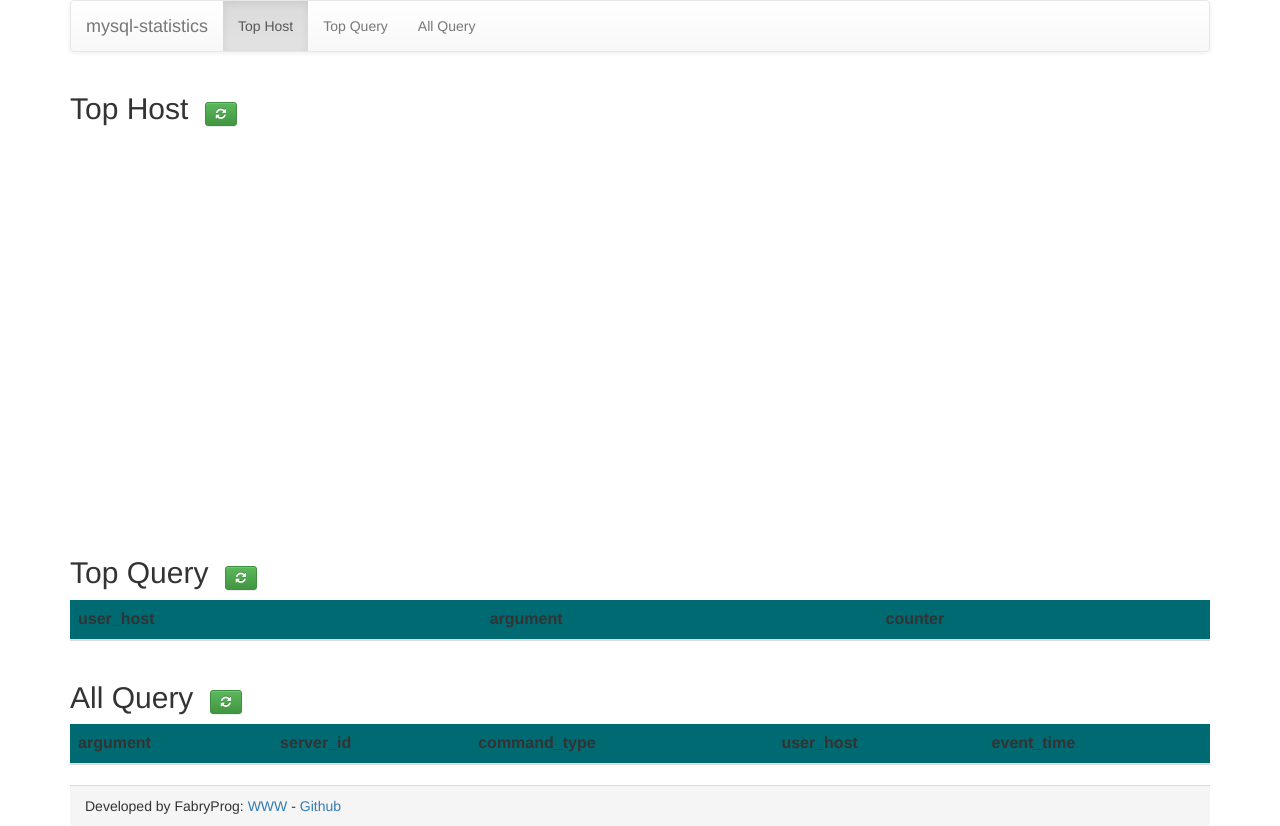
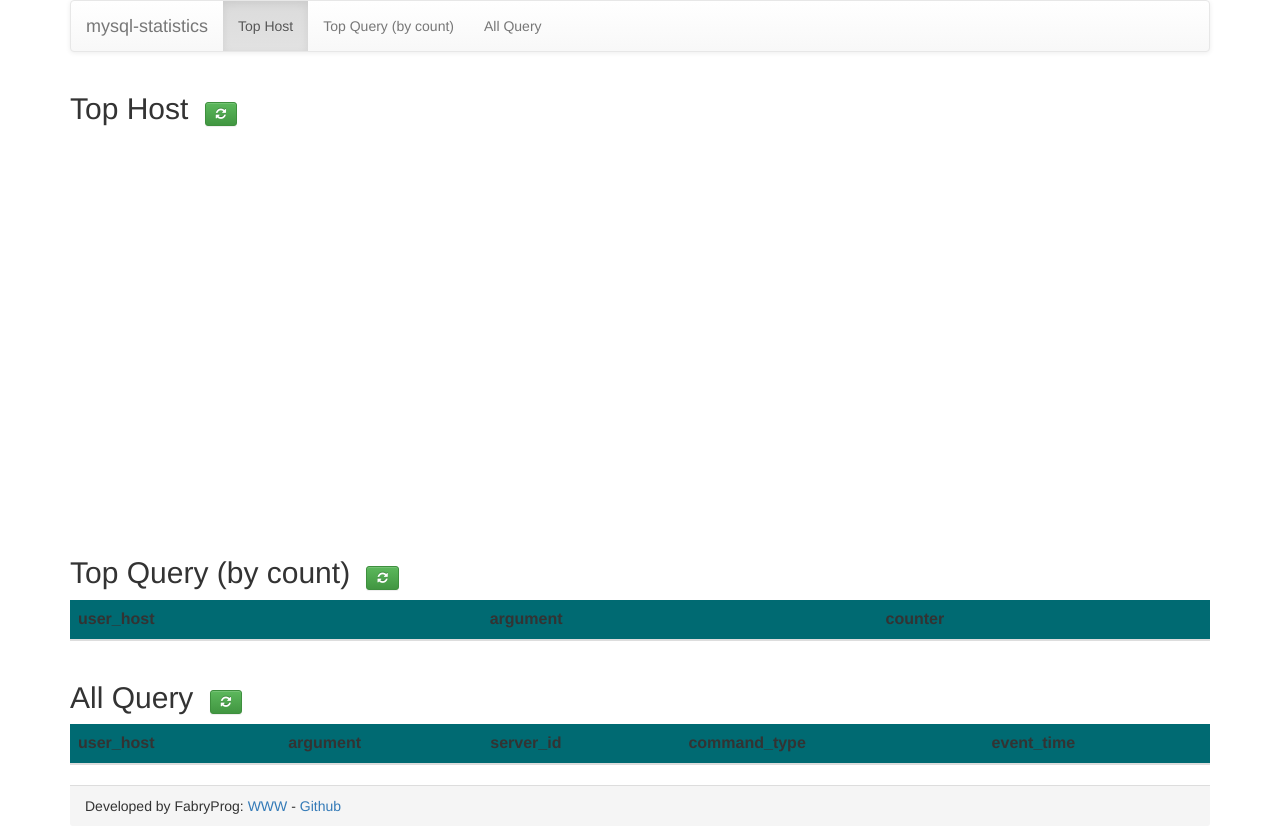
Before and after one commit to Fabryprog/mysql-statistics, a plain HTML site: page dist/web/index.html in a window 1280 px wide. Drawn offline with Linux system fonts and the light colour scheme; no server answers.

Commit message:
minor fix

```diff
--- a/dist/web/index.html
+++ b/dist/web/index.html
@@ -103,7 +103,7 @@
 		    <div class="collapse navbar-collapse" id="bs-example-navbar-collapse-1">
 		      <ul class="nav navbar-nav">
 		        <li class="active"><a href="#tophost">Top Host <span class="sr-only"></span></a></li>
-		        <li><a href="#topquery">Top Query</a></li>
+		        <li><a href="#topquery">Top Query (by count)</a></li>
 		        <li><a href="#allquery">All Query</a></li>
 		      </ul>
 		    </div><!-- /.navbar-collapse -->
@@ -121,7 +121,7 @@
 		<a name="topquery"></a>
 		<div class="row">
 			<div class="col-md-12">
-				<h2>Top Query<small>&nbsp;&nbsp;&nbsp;<button class="btn btn-sm btn-success" onclick="FGHIWW_f();"><i class="fa fa-refresh"></i></button></small></h2>
+				<h2>Top Query (by count)<small>&nbsp;&nbsp;&nbsp;<button class="btn btn-sm btn-success" onclick="FGHIWW_f();"><i class="fa fa-refresh"></i></button></small></h2>
 				<table class="table table-striped" id="topQuery">
 				  <thead>
 				    <th>user_host</th>
@@ -140,10 +140,10 @@
 				<h2>All Query<small>&nbsp;&nbsp;&nbsp;<button class="btn btn-sm btn-success" onclick="SHDYTQ_f();"><i class="fa fa-refresh"></i></button></small></h2>
 				<table class="table table-striped" id="allQuery">
 				  <thead>
+				    <th>user_host</th>
 				    <th>argument</th>
 				    <th>server_id</th>
 				    <th>command_type</th>
-				    <th>user_host</th>
 				    <th>event_time</th>
 				  </thead>
 				  <tbody>
```
Also changed, not shown: web/index.html (+3 -3 lines), 6 other files.
